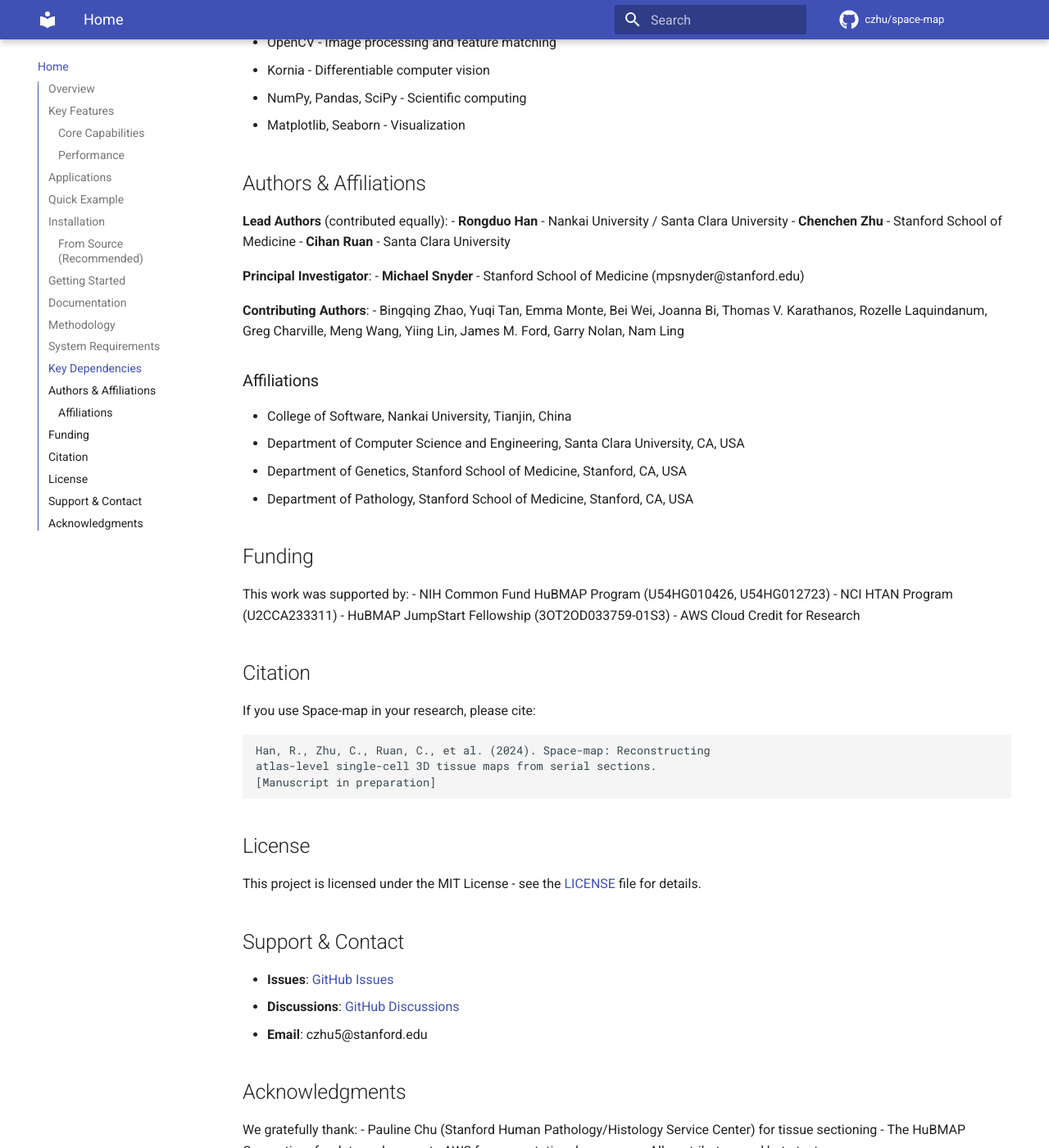
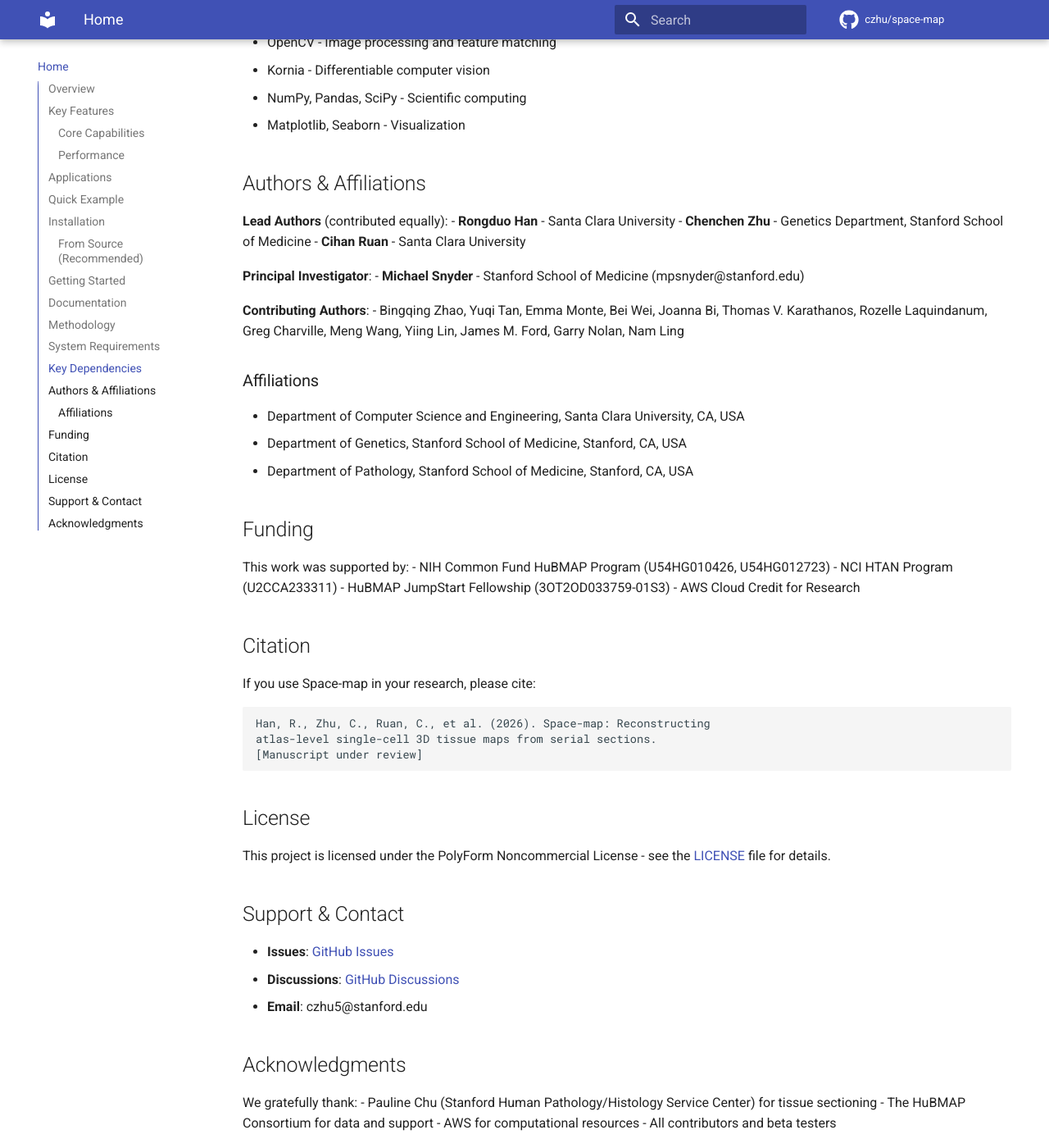
Before and after one commit to czhu/space-map, an MkDocs documentation site: the page built from docs/index.md, in a window 1280 px wide and 1400 px high, scrolled down 3463 px. Shown: the whole window at 82% size. Built offline with MkDocs 1.6.1 and Material for MkDocs 9.7.7, drawn with Linux system fonts in a browser that asks for light colours; comment, search, counter and statistics services are not loaded.

Commit message:
update author affliations and license

````diff
--- a/docs/index.md
+++ b/docs/index.md
@@ -135,8 +135,8 @@ Space-map employs a two-stage registration approach:
 ## Authors & Affiliations
 
 **Lead Authors** (contributed equally):
-- **Rongduo Han** - Nankai University / Santa Clara University
-- **Chenchen Zhu** - Stanford School of Medicine
+- **Rongduo Han** - Santa Clara University
+- **Chenchen Zhu** - Genetics Department, Stanford School of Medicine
 - **Cihan Ruan** - Santa Clara University
 
 **Principal Investigator**:
@@ -147,7 +147,6 @@ Space-map employs a two-stage registration approach:
 
 ### Affiliations
 
-- College of Software, Nankai University, Tianjin, China
 - Department of Computer Science and Engineering, Santa Clara University, CA, USA
 - Department of Genetics, Stanford School of Medicine, Stanford, CA, USA
 - Department of Pathology, Stanford School of Medicine, Stanford, CA, USA
@@ -165,14 +164,14 @@ This work was supported by:
 If you use Space-map in your research, please cite:
 
 ```
-Han, R., Zhu, C., Ruan, C., et al. (2024). Space-map: Reconstructing
+Han, R., Zhu, C., Ruan, C., et al. (2026). Space-map: Reconstructing
 atlas-level single-cell 3D tissue maps from serial sections.
-[Manuscript in preparation]
+[Manuscript under review]
 ```
 
 ## License
 
-This project is licensed under the MIT License - see the [LICENSE](https://github.com/czhu/space-map/blob/master/License) file for details.
+This project is licensed under the PolyForm Noncommercial License - see the [LICENSE](https://github.com/czhu/space-map/blob/master/LICENSE) file for details.
 
 ## Support & Contact
 
````
